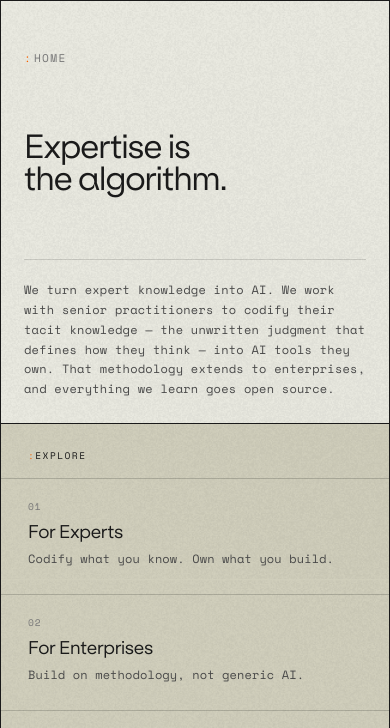
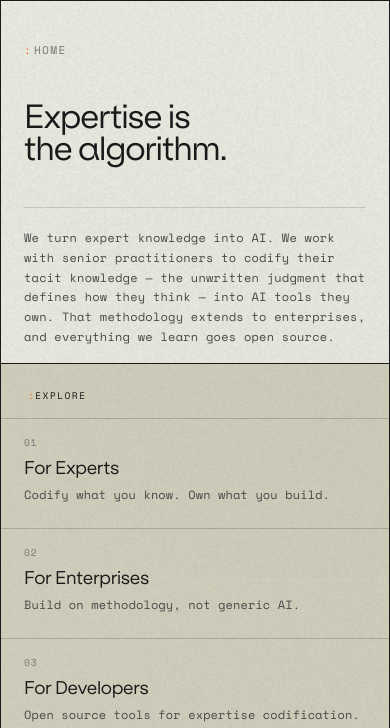
Before and after one commit to fabdolan/99RavensWebsite, a plain HTML site: page index.html in a window 390 px wide. Shown: the part 96-824 px from the top of the page. Drawn offline with nearby package versions, Linux system fonts and the light colour scheme; no server answers.

Commit message:
Fix mobile homepage scroll — make .site-wrapper the scroll container
Instead of enabling body scroll (which conflicts with fixed section-layer),
make .site-wrapper itself scrollable on mobile. Fixed-position elements don't
contribute to wrapper scroll height, so section navigation stays unaffected.

Also reduces hero min-height (50vh→40vh) and nav-item padding so all 3 nav
items fit most phones without scrolling at all.

Co-Authored-By: Claude Opus 4.6 <noreply@anthropic.com>

```diff
--- a/styles.css
+++ b/styles.css
@@ -1976,9 +1976,11 @@ body.has-notification .nav-overlay {
     .site-wrapper {
         opacity: 1 !important;
         visibility: visible !important;
-        height: auto !important;
-        min-height: 100vh;
-        overflow: visible !important;
+        height: 100vh !important;
+        min-height: 0 !important;
+        overflow-y: auto !important;
+        overflow-x: hidden !important;
+        -webkit-overflow-scrolling: touch;
     }
 
     /* Header alignment */
@@ -1987,14 +1989,14 @@ body.has-notification .nav-overlay {
     /* Stack to single column on mobile */
     .layout-grid { grid-template-columns: 1fr; grid-template-rows: auto auto; }
 
-    .cell-headline { grid-column: 1; grid-row: 1; padding: 2rem 1.5rem 1.5rem; min-height: 50vh; }
+    .cell-headline { grid-column: 1; grid-row: 1; padding: 1.5rem 1.5rem 1rem; min-height: 40vh; }
     .cell-headline::before { display: none; }
     .hero-label { padding-left: 0; }
     .hero-statement { padding-left: 0; padding-right: 0; }
     .hero-footer { padding-left: 0; padding-right: 0; max-height: none; }
     .cell-nav { grid-column: 1; grid-row: 2; border-left: none; border-top: var(--border-width) solid var(--black); }
     .nav-header { padding: 1.5rem 1.75rem 1rem; }
-    .nav-item { padding: 1.25rem 1.75rem; }
+    .nav-item { padding: 1rem 1.5rem; }
     .nav-item:hover .nav-desc { color: var(--text-primary); }
     .nav-title { font-size: 1.1rem; }
     .header-social { display: none; }
```
